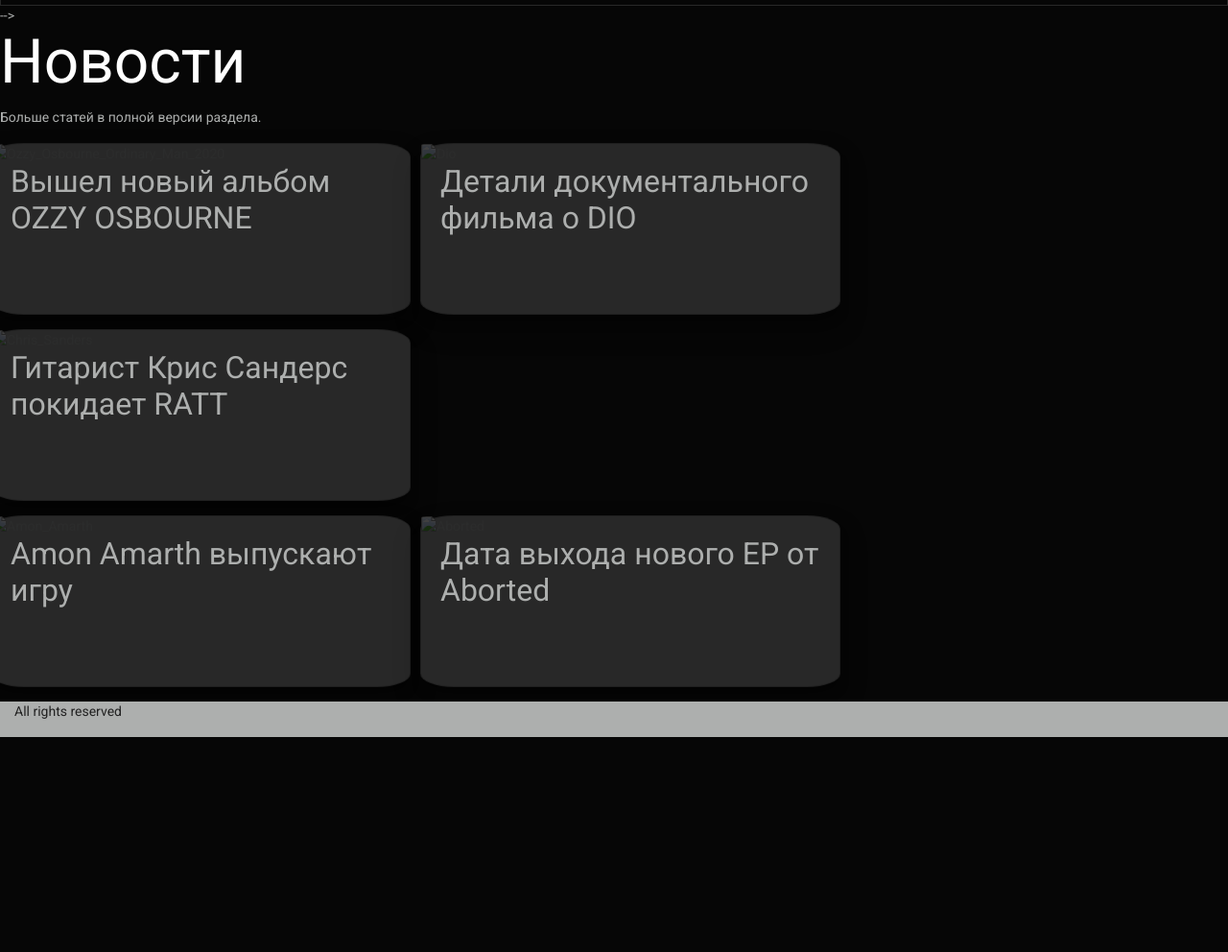
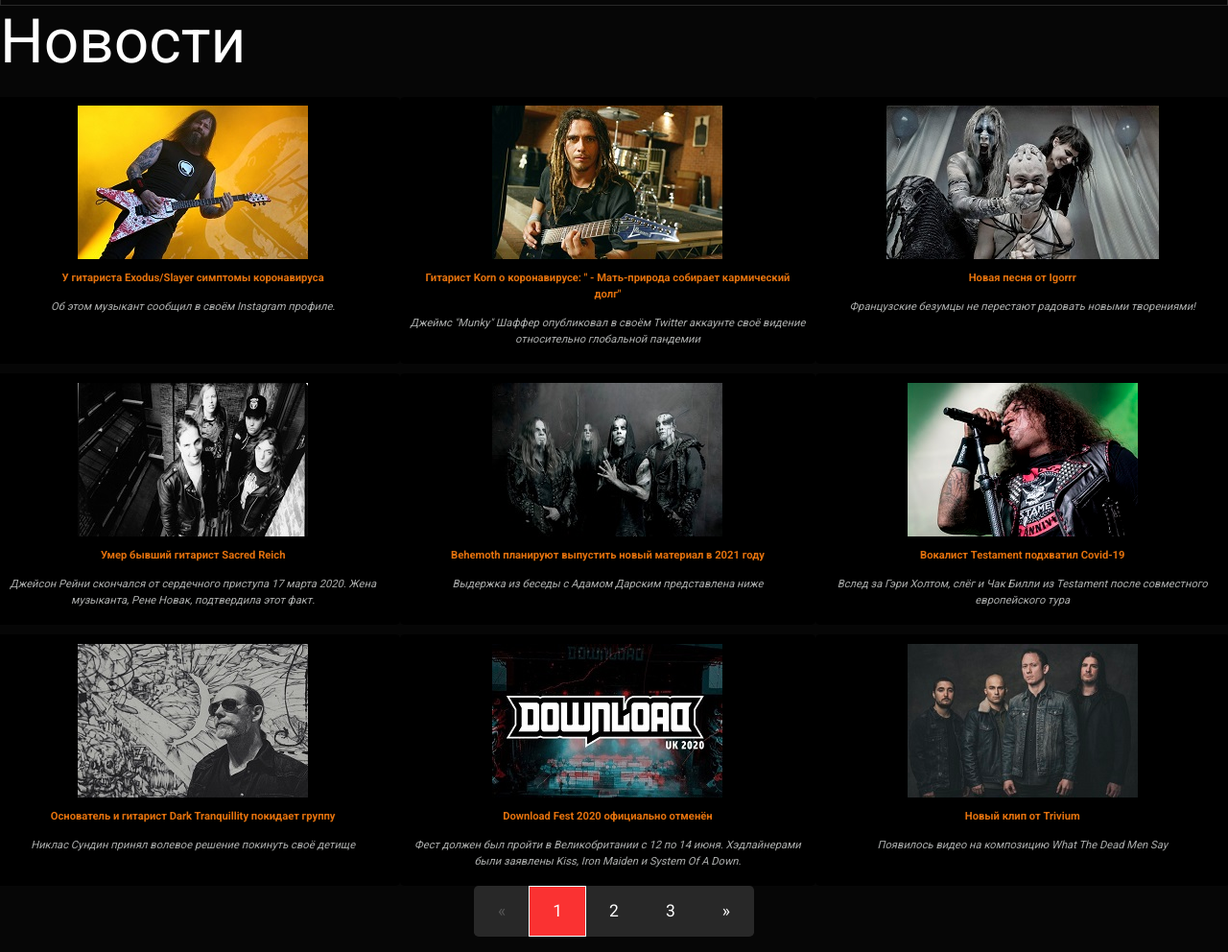
Before and after one commit to Vasya24/Metal-land-project, a plain HTML site: page news.html in a window 1280 px wide. Shown: the part 78-1070 px from the top of the page at 96% size. Before the commit the page ends 846 px from the top, so only its background shows below. Drawn offline with nearby package versions, Linux system fonts and the light colour scheme.

Commit message:
First news page done

```diff
--- a/css/news-style.css
+++ b/css/news-style.css
@@ -15,39 +15,51 @@ a {
     height: 55px;
 }
 
-.card-img-top {
-    width: 100%;
-    height: 100%;
-    border-top-left-radius: 8%;
-    border-top-right-radius: 8%;
-    border-bottom-left-radius: 8%;
-    border-bottom-right-radius: 8%;
-    filter: brightness(25%);
+.card {
+    width: 33%;
+    display: flex;
+    flex-direction: row;
+    flex-wrap: wrap;
+    text-align: center;
+    border: 1px solid black;
 }
 
-.card-title {
-    color: #ffffff;
+.card:nth-child(1n+1) {
+    margin-top: 10px;
 }
 
-.card-text {
-    transition: .3s ease-out;
-    height: 50px;
-    visibility: hidden;
-    overflow: hidden;
-    text-overflow: ellipsis;
+.card-content {
+    width: 100%;
+    font-size: 0.8em;
+    transition: 1s ease-in-out;
 }
 
-.card {
-    transition: .7s ease-out;
-    box-sizing: content-box;
-    max-width: 436px;
-    height: 177px;
-    margin-bottom: 15px;
-    margin-left: 5px;
-    margin-right: 5px;
-    border-width: 1px;
-    border-style: ridge;
-    border-color: rgba(0, 0, 0, 0.22);
-    border-radius: 8%;
-    box-shadow: 0 14px 28px rgba(0, 0, 0, 0.25), 0 10px 10px rgba(0, 0, 0, 0.22);
+.card-header {
+    font-weight: bold;
+    color: #e3710d;
 }
+
+.card_text {
+    display: block;
+    text-align: center;
+    font-style: italic;
+    word-wrap: wrap;
+}
+
+.card-image {
+margin-top: 2%;
+}
+
+.card-content {
+    background-color: black;
+    transition: 1s ease-in-out;
+}
+
+.page-item.active .page-link {
+    background-color: #fa3232;
+    border-color: #ffffff;
+}
+
+.page-link:hover {
+    background-color: #13ce04;
+}
--- a/news.html
+++ b/news.html
@@ -40,101 +40,95 @@
             </div>
         </nav>
     </header>
+    <section id="news">
+        <h1><a href="#">Новости</a></h1>
+        <div class="cards">
+            <div class="row">
+                <div class="card item">
+                    <div class="card-content"><img src="../img/gary-holt-mini.jpg" alt="" class="card-image">
+                        <p class="card-header">У гитариста Exodus/Slayer симптомы коронавируса</p>
+                        <p class="card_text">Об этом музыкант сообщил в своём Instagram профиле.</p>
+                    </div>
+                </div>
+                <div class="card item">
+                    <div class="card-content"><img src="../img/munky-mini.jpg" alt="" class="card-image">
+                        <p class="card-header">Гитарист Korn о коронавирусе: " - Мать-природа собирает кармический долг"</p>
+                        <p class="card_text">Джеймс "Munky" Шаффер опубликовал в своём Twitter аккаунте своё видение относительно глобальной пандемии</p>
+                    </div>
+                </div>
+                <div class="card item">
+                    <div class="card-content"><img src="../img/igorrr-mini.jpg" alt="" class="card-image">
+                        <p class="card-header">Новая песня от Igorrr</p>
+                        <p class="card_text">Французские безумцы не перестают радовать новыми творениями!</p>
+                    </div>
+                </div>
+
+                <div class="card item">
+                    <div class="card-content"><img src="../img/sacred_reich-mini.jpg" alt="" class="card-image">
+                        <p class="card-header">Умер бывший гитарист Sacred Reich</p>
+                        <p class="card_text">Джейсон Рейни скончался от сердечного приступа 17 марта 2020. Жена музыканта, Рене Новак, подтвердила этот факт.</p>
+                    </div>
+                </div>
+                <div class="card item">
+                    <div class="card-content"><img src="../img/Behemoth-mini.jpg" alt="" class="card-image">
+                        <p class="card-header">Behemoth планируют выпустить новый материал в 2021 году</p>
+                        <p class="card_text">Выдержка из беседы с Адамом Дарским представлена ниже</p>
+                    </div>
+                </div>
+                <div class="card item">
+                    <div class="card-content"><img src="../img/testament-mini.jpg" alt="" class="card-image">
+                        <p class="card-header">Вокалист Testament подхватил Covid-19</p>
+                        <p class="card_text">Вслед за Гэри Холтом, слёг и Чак Билли из Testament после совместного европейского тура</p>
+                    </div>
+                </div>
+                <div class="card item">
+                    <div class="card-content"><img src="../img/niklas-mini.jpg" alt="" class="card-image">
+                        <p class="card-header">Основатель и гитарист Dark Tranquillity покидает группу</p>
+                        <p class="card_text">Никлас Сундин принял волевое решение покинуть своё детище</p>
+                    </div>
+                </div>
+
+                <div class="card item">
+                    <div class="card-content"><img src="../img/download.jpg" alt="" class="card-image">
+                        <p class="card-header">Download Fest 2020 официально отменён</p>
+                        <p class="card_text">Фест должен был пройти в Великобритании с 12 по 14 июня. Хэдлайнерами были заявлены Kiss, Iron Maiden и System Of A Down.</p>
+                    </div>
+                </div>
+
+                <div class="card item">
+                    <div class="card-content"><img src="../img/trivium.jpg" alt="" class="card-image">
+                        <p class="card-header">Новый клип от Trivium</p>
+                        <p class="card_text">Появилось видео на композицию What The Dead Men Say</p>
+                    </div>
+                </div>
+                    </div>
+        </div>
+        <nav aria-label="page_navigation">
+            <ul class="pagination pagination-lg justify-content-center"">
+              <li class="page-item disabled">
+                <a class="page-link" href="#!" aria-label="Previous">
+                  <span aria-hidden="true">&laquo;</span>
+                  <span class="sr-only">Previous</span>
+                </a>
+              </li>
+              <li class="page-item active"><a class="page-link" href="#!">1</a></li>
+              <li class="page-item"><a class="page-link" href="#!">2</a></li>
+              <li class="page-item"><a class="page-link" href="#!">3</a></li>
+              <li class="page-item">
+                <a class="page-link" href="#!" aria-label="Next">
+                  <span aria-hidden="true">&raquo;</span>
+                  <span class="sr-only">Next</span>
+                </a>
+              </li>
+            </ul>
+          </nav>
+
+    </section>
 
     <script src="https://code.jquery.com/jquery-3.4.1.slim.min.js" integrity="sha384-J6qa4849blE2+poT4WnyKhv5vZF5SrPo0iEjwBvKU7imGFAV0wwj1yYfoRSJoZ+n" crossorigin="anonymous"></script>
     <script src="https://cdn.jsdelivr.net/npm/popper.js@1.16.0/dist/umd/popper.min.js" integrity="sha384-Q6E9RHvbIyZFJoft+2mJbHaEWldlvI9IOYy5n3zV9zzTtmI3UksdQRVvoxMfooAo" crossorigin="anonymous"></script>
     <script src="js/bootstrap.min.js"></script>
-    <script src="js/main.js"></script>
-</body>
-
-</html> -->
-
-    <section id="news">
-        <h1><a href="na.html">Новости</a></h1>
-        <p>Больше статей в полной версии раздела.</p>
-        <div class="cards">
-            <div class="row">
-                <div class="card" id="card_1">
-                    <a href="na.html" class="artist-article">
-                        <img class="card-img-top" src="img/Ordinary_Man.jpg" alt="Ozzy_Osbourne_Ordinary_Man_2020">
-                    </a>
-                    <div class="card-img-overlay">
-                        <h4 class="card-title">Вышел новый альбом OZZY OSBOURNE</h4>
-
-                    </div>
-                    <p class="card-text" id="text-1">21 февраля 2020 британский музыкант Оззи Осборн выпустил свой очередной студийный альбом Ordinary Man</p>
-
-                </div>
-                <div class="card" id="card_2">
-                    <a href="na.html" class="artist-article">
-                        <img class="card-img-top" src="img/dio.jpg" alt="Dio">
-
-                    </a>
-                    <div class="card-img-overlay">
-                        <h4 class="card-title">Детали документального фильма о DIO</h4>
-                    </div>
-
-                    <p class="card-text" id="text-2">Компания BMG анонсировала полнометражный фильм, который станет первой в своём роде документальной кинокартиной, охватывающей всю карьеру легендарной иконы рок-музыки Ронни Джеймса Дио.</p>
-
-                </div>
-                <div class="card" id="card_3">
-                    <a href="na.html" class="artist-article">
-                        <img class="card-img-top" src="img/chris2.jpg" alt="Chris_Sanders">
-
-                    </a>
-                    <div class="card-img-overlay">
-                        <h4 class="card-title">Гитарист Крис Сандерс покидает RATT</h4>
-                    </div>
-                    <p class="card-text" id="text-3">Гитарист Крис Сандерс подтвердил, что уходит из RATT. Он появился в составе в 2018 году после того, как из коллектива ушел Уоррэн де Мартини.</p>
-
-                </div>
-            </div>
-            <div class="row">
-                <div class="card" id="card_4">
-                    <a href="na.html" class="artist-article">
-                        <img class="card-img-top" src="img/amo_amarth.jpg" alt="Amon_Amarth">
-
-                    </a>
-                    <div class="card-img-overlay">
-                        <h4 class="card-title">Amon Amarth выпускают игру</h4>
-                    </div>
-                    <p class="card-text" id="text-4">Amon Amarth объявили о планах по выпуску мобильной игры для iOS App Store и Google Play (цена четыре доллара), получившей название "Berserker".</p>
-
-                </div>
-                <div class="card" id="card_5">
-                    <a href="na.html" class="artist-article">
-                        <img class="card-img-top" src="img/aborted.jpeg" alt="Aborted">
-                    </a>
-                    <div class="card-img-overlay">
-                        <h4 class="card-title">Дата выхода нового EP от Aborted</h4>
-                    </div>
-                    <p class="card-text" id="text-5">Aborted объявили о том, что выпустят новый ЕР, получивший название "La Grande Mascarade", 17 апреля.</p>
-
-                </div>
-
-
-            </div>
-        </div>
-
-    </section>
-
-    <footer class="col-12 bg-dark text-light mt-auto" id="footer">
-        <div class="col-4">
-            <div class="row">
-                <p>All rights reserved</p>
-            </div>
-        </div>
-    </footer>
-
-
-
-
-
-
-
-    <script src="https://code.jquery.com/jquery-3.4.1.slim.min.js" integrity="sha384-J6qa4849blE2+poT4WnyKhv5vZF5SrPo0iEjwBvKU7imGFAV0wwj1yYfoRSJoZ+n" crossorigin="anonymous"></script>
-    <script src="https://cdn.jsdelivr.net/npm/popper.js@1.16.0/dist/umd/popper.min.js" integrity="sha384-Q6E9RHvbIyZFJoft+2mJbHaEWldlvI9IOYy5n3zV9zzTtmI3UksdQRVvoxMfooAo" crossorigin="anonymous"></script>
-    <script src="js/bootstrap.min.js"></script>
+    <script src="js/news.js"></script>
 
 </body>
 
```
Also changed, not shown: js/news.js (+12 -22 lines).
